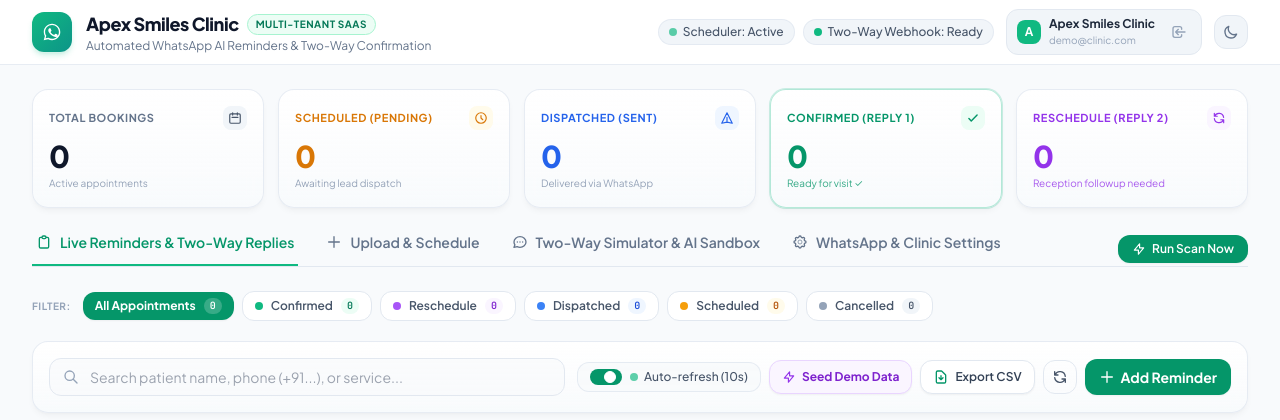
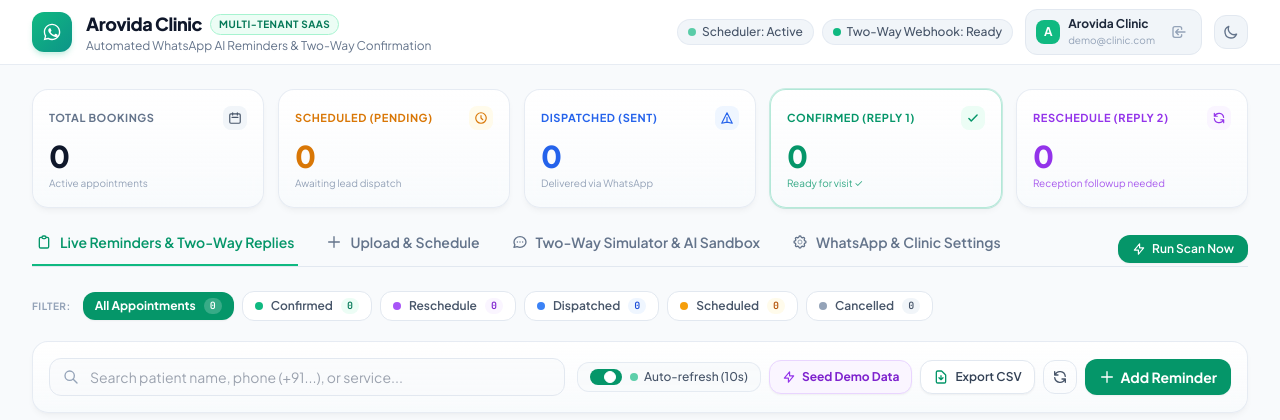
Before and after one commit to mayankagrawal557/whatsapp-reminder-agent, a FastAPI app: page / in a window 1280 px wide. Shown: the top 420 px of the page. Run offline with FastAPI, Linux system fonts and the light colour scheme; data comes from the database, SQL or seed files in the repository; data that the repository does not hold is empty; some libraries are stand-ins or nearby versions.

Commit message:
Branding: Update clinic brand identity to Arovida Clinic across UI, templates, and database

```diff
--- a/app/database.py
+++ b/app/database.py
@@ -320,7 +320,7 @@ async def init_db() -> None:
             hashed_pw = bcrypt.hashpw("demo123".encode("utf-8"), bcrypt.gensalt()).decode("utf-8")
             demo_user = User(
                 id=demo_user_id,
-                business_name="Apex Smiles Clinic",
+                business_name="Arovida Clinic",
                 email="demo@clinic.com",
                 password_hash=hashed_pw,
                 business_type="Dental Clinic",
@@ -328,8 +328,14 @@ async def init_db() -> None:
             )
             session.add(demo_user)
             await session.commit()
+        elif demo_user.business_name == "Apex Smiles Clinic":
+            demo_user.business_name = "Arovida Clinic"
+            await session.commit()
 
-        # Update any orphan reminders to point to demo_clinic
+        # Update any users or orphan reminders
+        await session.execute(
+            text("UPDATE users SET business_name = 'Arovida Clinic' WHERE business_name = 'Apex Smiles Clinic';")
+        )
         await session.execute(
             text("UPDATE reminders SET user_id = :uid WHERE user_id IS NULL;"),
             {"uid": demo_user.id},
--- a/app/templates/index.html
+++ b/app/templates/index.html
@@ -133,7 +133,7 @@
         </div>
         <div>
           <div class="flex items-center gap-2">
-            <span id="brand-clinic-title" class="font-extrabold text-base sm:text-lg tracking-tight text-slate-900 dark:text-white">Apex Smiles Clinic</span>
+            <span id="brand-clinic-title" class="font-extrabold text-base sm:text-lg tracking-tight text-slate-900 dark:text-white">Arovida Clinic</span>
             <span class="text-[10px] px-2 py-0.5 rounded-full font-bold bg-emerald-50 text-emerald-700 dark:bg-emerald-950/70 dark:text-emerald-400 border border-emerald-200 dark:border-emerald-800/80 uppercase tracking-wider">Multi-Tenant SaaS</span>
           </div>
           <p class="text-xs text-slate-500 dark:text-slate-400 hidden sm:block">Automated WhatsApp AI Reminders & Two-Way Confirmation</p>
@@ -161,7 +161,7 @@
             <span id="tenant-avatar-text">C</span>
           </div>
           <div class="text-left text-xs pr-1">
-            <div class="font-bold text-slate-800 dark:text-slate-200 truncate max-w-[100px] sm:max-w-[140px]" id="tenant-name">Apex Smiles Clinic</div>
+            <div class="font-bold text-slate-800 dark:text-slate-200 truncate max-w-[100px] sm:max-w-[140px]" id="tenant-name">Arovida Clinic</div>
             <div class="text-[10px] text-slate-400 truncate max-w-[100px] sm:max-w-[140px]" id="tenant-email">demo@clinic.com</div>
           </div>
           <button onclick="openAuthModal()" class="text-slate-400 hover:text-emerald-600 dark:hover:text-emerald-400 p-1 rounded-lg transition" title="Switch Practice / Sign In">
@@ -665,7 +665,7 @@
                   </div>
                   <div>
                     <div class="flex items-center gap-1">
-                      <h3 id="mockup-biz-title" class="font-bold text-xs leading-tight">Apex Smiles Clinic</h3>
+                      <h3 id="mockup-biz-title" class="font-bold text-xs leading-tight">Arovida Clinic</h3>
                       <svg class="w-3 h-3 text-emerald-300" fill="currentColor" viewBox="0 0 24 24"><path d="M12 2C6.48 2 2 6.48 2 12s4.48 10 10 10 10-4.48 10-10S17.52 2 12 2zm-2 15l-5-5 1.41-1.41L10 14.17l7.59-7.59L19 8l-9 9z"/></svg>
                     </div>
                     <p class="text-[10px] text-emerald-200">Verified WhatsApp Business</p>
@@ -687,7 +687,7 @@
                 <!-- Outbound Reminder Bubble -->
                 <div class="self-end max-w-[90%] bg-[#dcf8c6] dark:bg-[#056162] text-slate-900 dark:text-white p-3 rounded-2xl rounded-tr-none shadow-sm space-y-1 relative">
                   <p id="mockup-message-text" class="text-xs leading-relaxed font-normal">
-                    Hi Dr. Michael Vance! 👋 Just a quick reminder about your Dental Crown Replacement scheduled for Tomorrow at 3:15 PM with Apex Smiles Clinic. Reply 1 to Confirm or 2 to Reschedule.
+                    Hi Dr. Michael Vance! 👋 Just a quick reminder about your Dental Crown Replacement scheduled for Tomorrow at 3:15 PM with Arovida Clinic. Reply 1 to Confirm or 2 to Reschedule.
                   </p>
                   <div class="flex items-center justify-end gap-1 text-[10px] text-slate-500 dark:text-slate-300">
                     <span id="mockup-time">10:42 AM</span>
@@ -754,7 +754,7 @@
           <div class="grid grid-cols-1 sm:grid-cols-2 lg:grid-cols-3 gap-4">
             <div>
               <label class="block text-xs font-semibold text-slate-700 dark:text-slate-300 mb-1">Clinic Display Name *</label>
-              <input type="text" id="cfg-biz-name" class="w-full px-3.5 py-2 text-sm rounded-xl border border-slate-200 dark:border-slate-700 bg-slate-50 dark:bg-slate-800 dark:text-white" placeholder="e.g. Apex Smiles Clinic">
+              <input type="text" id="cfg-biz-name" class="w-full px-3.5 py-2 text-sm rounded-xl border border-slate-200 dark:border-slate-700 bg-slate-50 dark:bg-slate-800 dark:text-white" placeholder="e.g. Arovida Clinic">
             </div>
 
             <div>
@@ -799,7 +799,7 @@
                 <span id="branding-preview-text">A</span>
               </div>
               <div>
-                <div id="branding-preview-name" class="font-bold text-sm text-slate-900 dark:text-white">Apex Smiles Clinic</div>
+                <div id="branding-preview-name" class="font-bold text-sm text-slate-900 dark:text-white">Arovida Clinic</div>
                 <div class="text-[11px] text-slate-500">Live preview of your header and customer avatar</div>
               </div>
             </div>
@@ -1152,10 +1152,10 @@
           currentAuthUser = await res.json();
           updateNavbarUser(currentAuthUser);
         } else {
-          updateNavbarUser({ business_name: 'Apex Smiles Clinic', email: 'demo@clinic.com' });
+          updateNavbarUser({ business_name: 'Arovida Clinic', email: 'demo@clinic.com' });
         }
       } catch {
-        updateNavbarUser({ business_name: 'Apex Smiles Clinic', email: 'demo@clinic.com' });
+        updateNavbarUser({ business_name: 'Arovida Clinic', email: 'demo@clinic.com' });
       }
       loadReminders();
       loadSettings();
@@ -1163,7 +1163,7 @@
 
     function updateNavbarUser(user) {
       if (!user) return;
-      const bizName = user.business_name || 'Apex Smiles Clinic';
+      const bizName = user.business_name || 'Arovida Clinic';
       const email = user.email || 'demo@clinic.com';
       const logoUrl = user.logo_url || '';
       const brandColor = user.brand_color || '#10b981';
--- a/test_app.py
+++ b/test_app.py
@@ -57,7 +57,7 @@ async def run_tests():
             service_name="Teeth Cleaning",
             notes="Please fast 2 hours before appointment",
             tone=tone,
-            business_name="Apex Smiles Clinic",
+            business_name="Arovida Clinic",
             business_type="Dental Clinic",
         )
         assert "Sarah Jenkins" in msg
```
Also changed, not shown: 1 other file.
